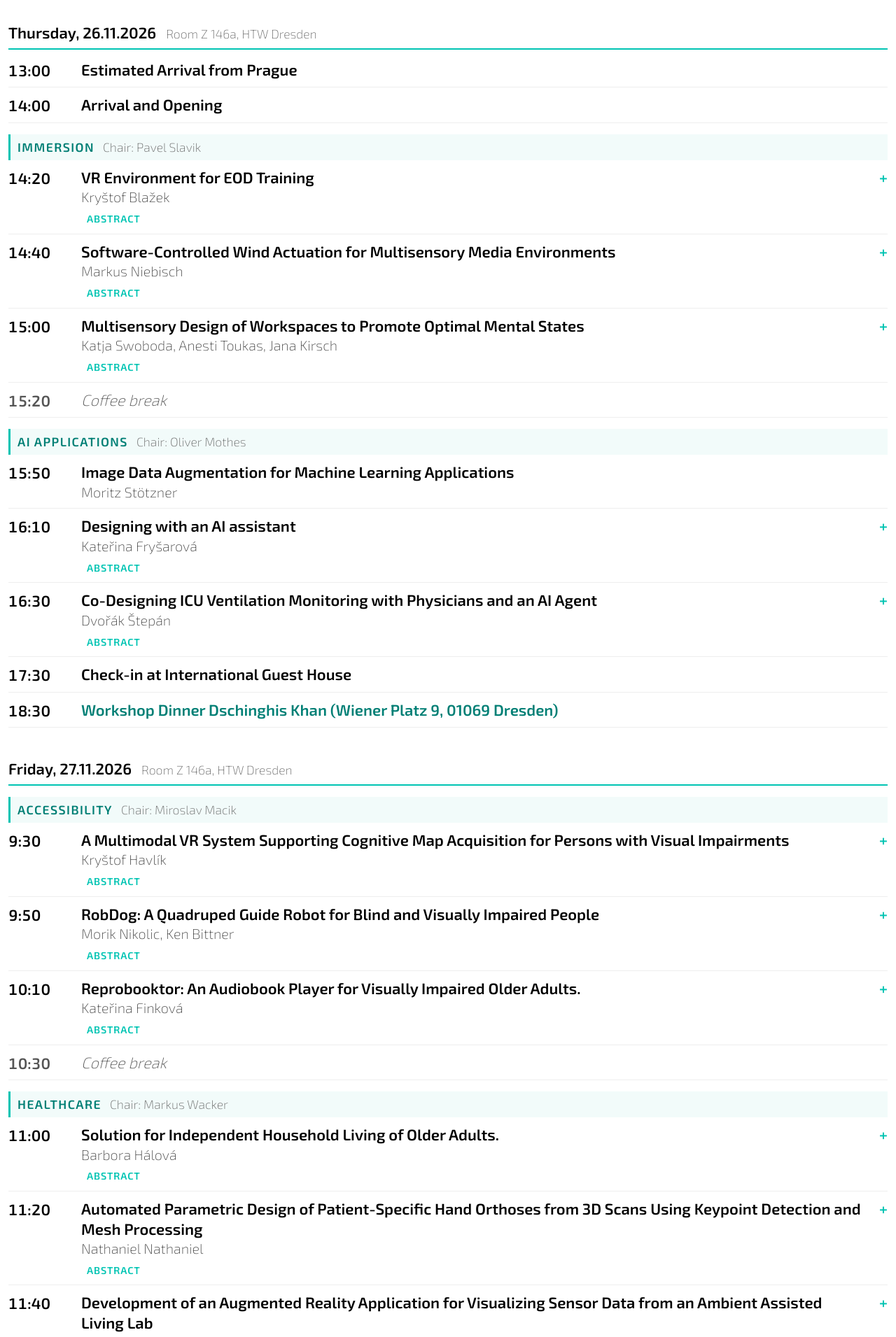
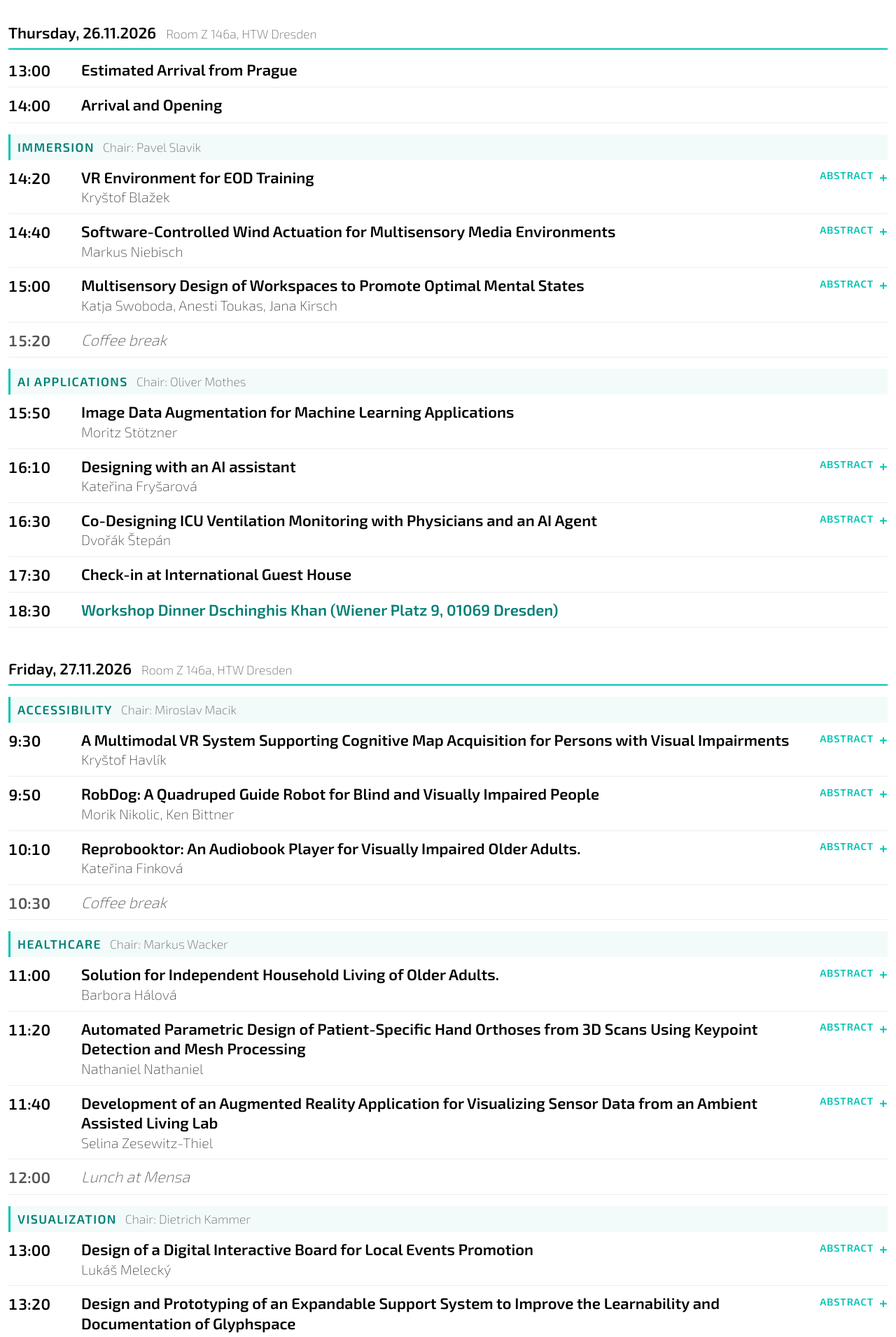
Before and after one commit to workshop-user-interfaces/workshop-user-interfaces.github.io, a Jekyll site: the page built from _editions/2026/index.markdown, in a window 1280 px wide. Shown: the part 2113-4024 px from the top of the page at 70% size. Built offline with Jekyll 4.4.1, drawn with Linux system fonts in a browser that asks for light colours.

Commit message:
Place abstract label beside disclosure icon

```diff
--- a/_includes/program.html
+++ b/_includes/program.html
@@ -69,11 +69,15 @@
                 {% if abstract != "" %}
                   <details class="program-details">
                     <summary class="program-summary">
-                      <span class="program-title">{{ item.title }}</span>
-                      {% if item.speakers %}
-                        <span class="program-speakers">{{ item.speakers }}</span>
-                      {% endif %}
-                      <span class="program-abstract-label">Abstract</span>
+                      <span class="program-summary-main">
+                        <span class="program-title">{{ item.title }}</span>
+                        {% if item.speakers %}
+                          <span class="program-speakers">{{ item.speakers }}</span>
+                        {% endif %}
+                      </span>
+                      <span class="program-abstract-action">
+                        <span class="program-abstract-label">Abstract</span>
+                      </span>
                     </summary>
                     <div class="program-abstract">{{ abstract | markdownify }}</div>
                   </details>
--- a/_sass/_program.scss
+++ b/_sass/_program.scss
@@ -97,32 +97,44 @@
 }
 
 .program-summary {
-    position: relative;
-    padding-right: 2rem;
+    display: flex;
+    align-items: flex-start;
+    justify-content: space-between;
+    gap: 16px;
     cursor: pointer;
     list-style: none;
+}
+
+.program-summary-main {
+    flex: 1 1 auto;
+    min-width: 0;
 }
 
 .program-summary::-webkit-details-marker {
     display: none;
 }
 
-.program-summary::after {
-    position: absolute;
-    top: 0;
-    right: 0;
+.program-abstract-action {
+    display: inline-flex;
+    flex: 0 0 auto;
+    align-items: center;
+    gap: 8px;
+    padding-top: 2px;
+}
+
+.program-abstract-action::after {
     content: "+";
     font-weight: 600;
+    line-height: 1;
     color: #00c4b3;
 }
 
-.program-details[open] > .program-summary::after {
+.program-details[open] > .program-summary .program-abstract-action::after {
     content: "−";
 }
 
 .program-abstract-label {
     display: inline-block;
-    margin-left: 8px;
     font-size: 0.65em;
     font-weight: 600;
     letter-spacing: 0.06em;
```
